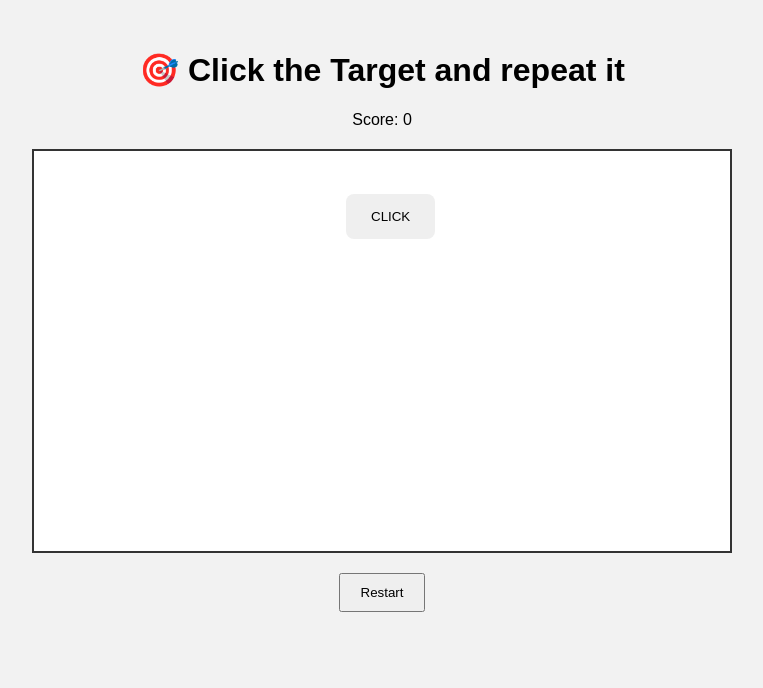
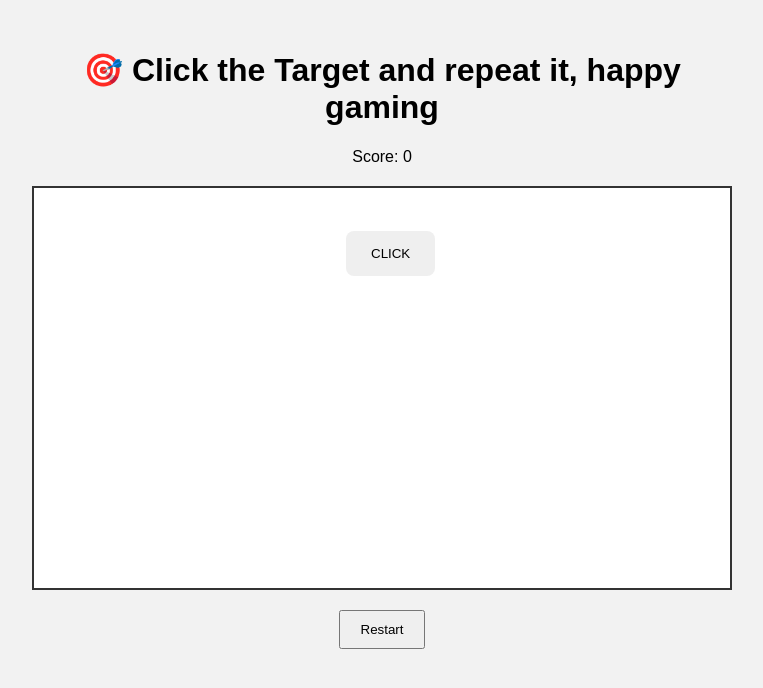
Before and after one commit to bkbala3710/github-actions-aug-2, a website: page index.html in a window 1280 px wide. Shown: the whole page, without its empty margins (258-1021 px from the left). Drawn offline with Linux system fonts and the light colour scheme.

Commit message:
Update game title to include 'happy gaming'

```diff
--- a/index.html
+++ b/index.html
@@ -9,7 +9,7 @@
 
 <body>
   <div class="game">
-    <h1> 🎯 Click the Target and repeat it </h1>
+    <h1> 🎯 Click the Target and repeat it, happy gaming </h1>
 
     <p>Score: <span id="score">0</span></p>
 
```
